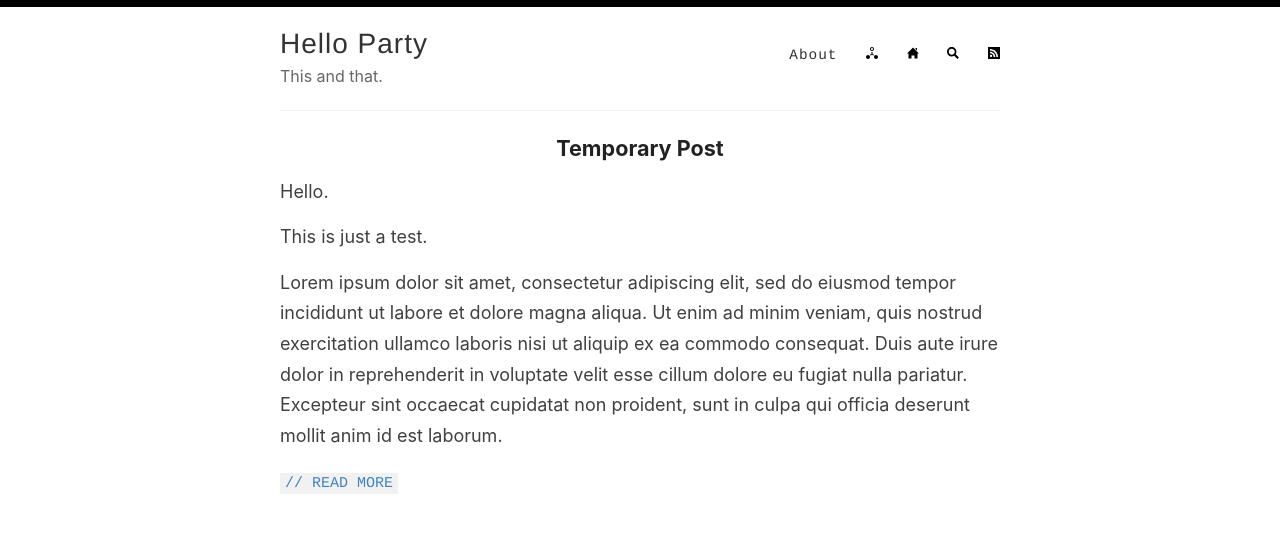
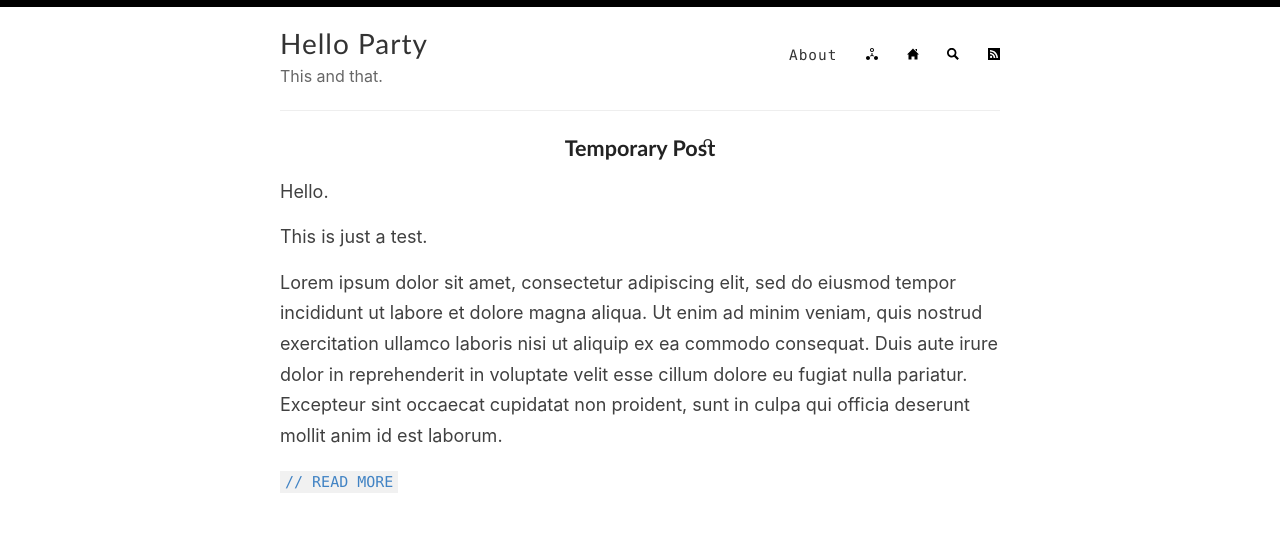
Before and after one commit to hello-party/hello-party-old.github.io, a Jekyll site: the page built from index.html, in a window 1280 px wide. Shown: the top 533 px of the page. Built offline with Jekyll 4.4.1, drawn with Linux system fonts in a browser that asks for light colours; the list of posts is cut into pages by our own code.

Commit message:
Update style.scss

```diff
--- a/assets/style.scss
+++ b/assets/style.scss
@@ -37,7 +37,7 @@ body {
 }
 
 h1, h2, h3, h4, h5, h6 {
-  font-family: -system-ui, -apple-system, BlinkMacSystemFont, "Segoe UI", Roboto, Helvetica, Arial, sans-serif, "Apple Color Emoji", "Segoe UI Emoji", "Segoe UI Symbol";
+  font-family: $sans;
   color: $darkerGray;
   font-weight: bold;
 
@@ -311,7 +311,7 @@ p > img {
   margin: 0;
   color: $darkGray;
   cursor: pointer;
-  font-family: $helveticaNeue;
+  font-family: $sans;
   font-weight: 300;
   font-size: 28px;
   letter-spacing: 1px;
@@ -335,7 +335,7 @@ p > img {
 nav {
   float: right;
   margin-top: 23px; // @TODO: Vertically middle align
-  font-family: 'Courier', monospace;
+  font-family: $mono;
   font-size: 0.8em;
 
   @include mobile {
@@ -382,7 +382,8 @@ nav {
     font-size: 22px;
     font-style: italic;
     background-color: #ede1ff;
-  }
+    font-family:$serif;
+}
 
   .you-may-like{
     margin: 1.8em .8em;
@@ -401,7 +402,7 @@ nav {
   .read-more {
     text-transform: uppercase;
     font-size: 15px;
-    font-family: 'Courier', monospace;
+    font-family: $mono;
 }
 
   a.read-more {
@@ -454,7 +455,7 @@ body:after {
 }
 
 .post h1{
-  font-family: -system-ui, -apple-system, BlinkMacSystemFont, "Segoe UI", Roboto, Helvetica, Arial, sans-serif, "Apple Color Emoji", "Segoe UI Emoji", "Segoe UI Symbol";
+  font-family: $sans;
   text-align: center;
   font-weight: bold;
   font-kerning: auto;
@@ -463,7 +464,7 @@ body:after {
 }
 
 .page h1{
-  font-family: -system-ui, -apple-system, BlinkMacSystemFont, "Segoe UI", Roboto, Helvetica, Arial, sans-serif, "Apple Color Emoji", "Segoe UI Emoji", "Segoe UI Symbol";
+  font-family: $sans;
   text-align: center;
   font-weight: bold;
   font-kerning: auto;
@@ -485,7 +486,7 @@ body:after {
 .cd-container a {
   color: #30434e;
   text-decoration: none;
-  font-family: "Open Sans", sans-serif;
+  font-family: $sans;
 }
 
 .cd-container img {
@@ -493,7 +494,7 @@ body:after {
 }
 
 .cd-container h1, .cd-container h2 {
-  font-family: "Open Sans", sans-serif;
+  font-family: $sans;
   font-weight: bold;
 }
 
@@ -639,7 +640,7 @@ Modules - reusable parts of our design
 }
 
 #carbonads {
-  font-family: -apple-system, BlinkMacSystemFont, "Segoe UI", Roboto, Oxygen-Sans, Ubuntu, Cantarell, "Helvetica Neue", Helvetica, Arial, sans-serif;
+  font-family: $sans;
   display: inline-block;
   overflow: hidden;
   max-width: 270px;
```
